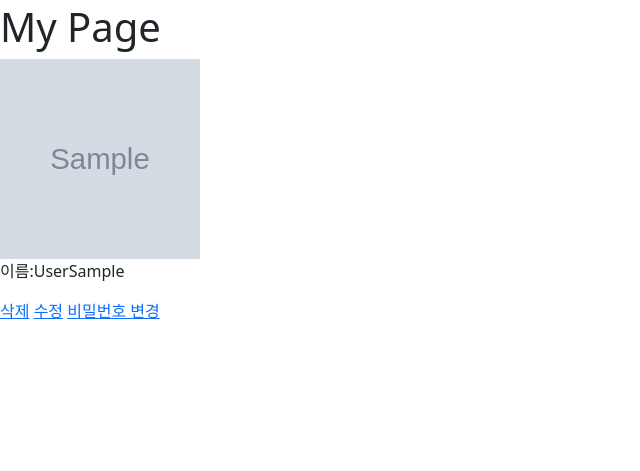
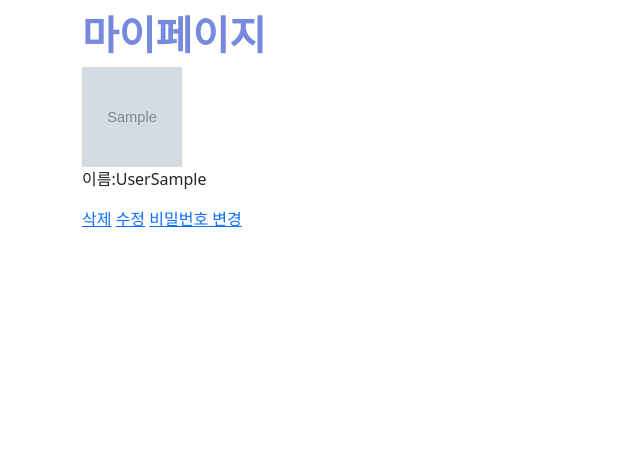
Before and after one commit to myeonghwan57/Pjt, a Django app: page /accounts/1/ in a window 1280 px wide. Shown: the part 73-544 px from the top of the page, without its empty margins (0-640 px from the left). Run offline with Django 3.2, Linux system fonts and the light colour scheme; tables that the repository leaves empty hold one stand-in row (values such as "Sample post"); grey boxes marked "Sample" are stand-in pictures; some libraries are stand-ins or nearby versions.

Commit message:
base.html 수정

```diff
--- a/accounts/forms.py
+++ b/accounts/forms.py
@@ -1,5 +1,6 @@
 from django.contrib.auth.forms import UserCreationForm, UserChangeForm
 from django.contrib.auth import get_user_model
+from django.forms import TextInput
 
 
 class CustomUserCreationForm(UserCreationForm):
@@ -10,6 +11,11 @@ class CustomUserCreationForm(UserCreationForm):
             "password1",
             "password2",
         )
+        widgets = {
+            "username": TextInput(attrs={
+                'style': 'color:red;'
+            }),
+        }
 
 
 class CustomUserChangeForm(UserChangeForm):
--- a/accounts/templates/accounts/detail.html
+++ b/accounts/templates/accounts/detail.html
@@ -1,14 +1,15 @@
 {% extends 'base.html' %}
 {% load static %}
 {% block content %}
-  <h1>My Page</h1>
-  {% if user.profile %}
-    <img src="{{ user.profile.url }}" alt="{{ user.profile }}" style='width:200px;height:200px;'>
-  {% else %}
-    <img src="{% static '/images/profile/user.png'%}" alt="user">
-  {% endif %}
-  <div class="">
-    <p>이름:{{ user.full_name}}
+  <div class="container">
+    <h1 class="main_color1 fw-bold mt-2">마이페이지</h1>
+    {% if user.profile %}
+      <img src="{{ user.profile.url }}" alt="{{ user.profile }}" style='width:100px;height:100px;'>
+    {% else %}
+      <img src="{% static '/images/profile/user.png'%}" alt="user">
+    {% endif %}
+
+    <p>이름:{{ user.full_name }}
     </p>
     <a href="{% url 'accounts:delete' user.pk %}">삭제</a>
     <a href="{% url 'accounts:update' %}">수정</a>
--- a/accounts/templates/accounts/signup.html
+++ b/accounts/templates/accounts/signup.html
@@ -18,7 +18,7 @@
         {% if request.resolver_match.url_name == 'signup' %}
           <form action="{% url 'accounts:signup' %}" method='POST' enctype="multipart/form-data">
             {% csrf_token %}
-            <div style="width:400px;">
+            <div style="width:400px;" class="main_color1">
               {% bootstrap_form form %}
             </div>
             <div class='text-center'>
--- a/accounts/urls.py
+++ b/accounts/urls.py
@@ -11,5 +11,5 @@ urlpatterns = [
     path("<int:pk>/delete/", views.delete, name="delete"),
     path("login/", views.login, name="login"),
     path("logout/", views.logout, name="logout"),
-    path("passwordchange/", views.change_password, name="change_paassword"),
+    path("passwordchange/", views.change_password, name="change_password"),
 ]
--- a/accounts/views.py
+++ b/accounts/views.py
@@ -17,13 +17,11 @@ def index(request):
 def signup(request):
     if request.method == "POST":
         form = CustomUserCreationForm(request.POST, request.FILES)
-        print("signup 테스트2")
         if form.is_valid():
             user = form.save()
             auth_login(request, user)
             return redirect("articles:index")
     else:
-        print("signup 테스트4")
         form = CustomUserCreationForm()
     context = {
         "form": form,
--- a/pjt/templates/base.html
+++ b/pjt/templates/base.html
@@ -47,9 +47,13 @@
                   <button class="btn btn-outline-success ms-2" type="submit">검색</button>
                 </form>
               </div>
-
-              <a class='btn login_btn ms-auto' href="{%url 'accounts:login'%}">로그인</a>
-              <a class='btn signup_btn ms-2' href="{%url 'accounts:signup'%}">회원가입</a>
+              {% if request.user.is_authenticated %}
+              <a class='btn login_btn ms-auto' href="{%url 'accounts:detail' user.pk %}">마이페이지</a>
+              <a class='btn signup_btn ms-2' href="{%url 'accounts:logout' %}">로그아웃</a>
+              {% else %}
+              <a class='btn login_btn ms-auto' href="{%url 'accounts:login' %}">로그인</a>
+              <a class='btn signup_btn ms-2' href="{%url 'accounts:signup' %}">회원가입</a>
+              {% endif %}
 
             </div>
           </div>
--- a/posts/templates/posts/create.html
+++ b/posts/templates/posts/create.html
@@ -9,7 +9,7 @@
   <form action="" method="POST" class="">
     {% csrf_token %}
     {% bootstrap_form post_form %}
-    <div class="text-end"><input class="btn btn-primary" type="submit" value="작성">
+    <div class="text-end"><input class="btn btn-primary" type="submit" value="작성"></div>
   </form>
 
 </div>
```
